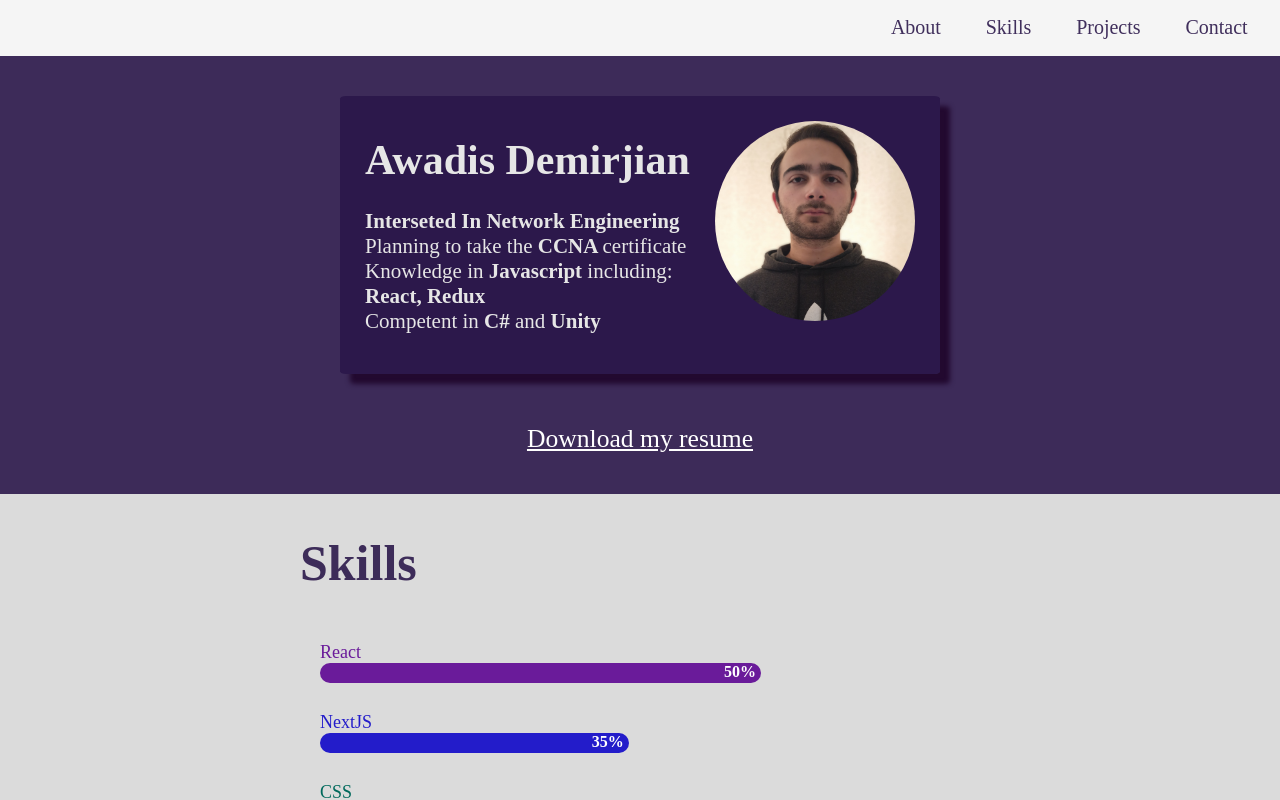
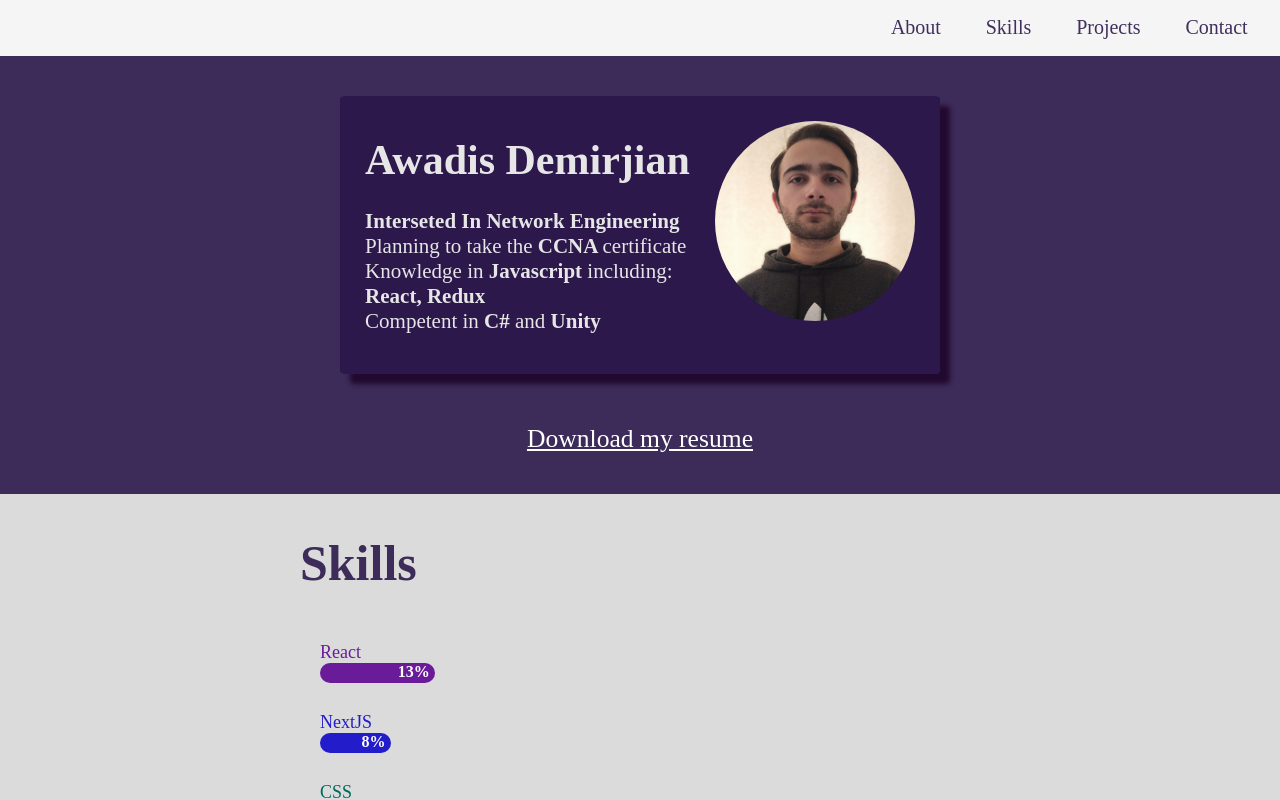
Before and after one commit to avedisdem/portfolio, a React (Create React App) app: page / in a window 1280 px wide. Shown: the top 800 px of the page. Built offline with nearby package versions, Linux system fonts and the light colour scheme.

Commit message:
Update Skills.js

```diff
--- a/src/Skills.js
+++ b/src/Skills.js
@@ -3,15 +3,15 @@ import './Style/Skills.css'
 import ProgressBar from "./ProgressBar";
 
 const testData = [
-  { bgcolor: "#6a1b9a", completed: 50 , title: "React"},
-  { bgcolor: "#231cca", completed: 35 , title: "NextJS"},
-  { bgcolor: "#00695c", completed: 45 , title: "CSS"},
+  { bgcolor: "#6a1b9a", completed: 13 , title: "React"},
+  { bgcolor: "#231cca", completed: 8 , title: "NextJS"},
+  { bgcolor: "#00695c", completed: 30 , title: "CSS"},
   { bgcolor: "#ef6c00", completed: 45 , title: "HTML"},
-  { bgcolor: "#447799", completed: 47 , title: "JS"},
-  { bgcolor: "#128c24", completed: 45 , title: "Redux"},
-  { bgcolor: "#123499", completed: 44 , title: "C#"},
-  { bgcolor: "#993255", completed: 40 , title: "Unity"},
-  { bgcolor: "#5bca50", completed: 38 , title: "C++"},
+  { bgcolor: "#447799", completed: 20 , title: "JS"},
+  { bgcolor: "#128c24", completed: 15 , title: "Redux"},
+  { bgcolor: "#123499", completed: 20 , title: "C#"},
+  { bgcolor: "#993255", completed: 25 , title: "Unity"},
+  { bgcolor: "#5bca50", completed: 15 , title: "C++"},
 
 ];
 
```
